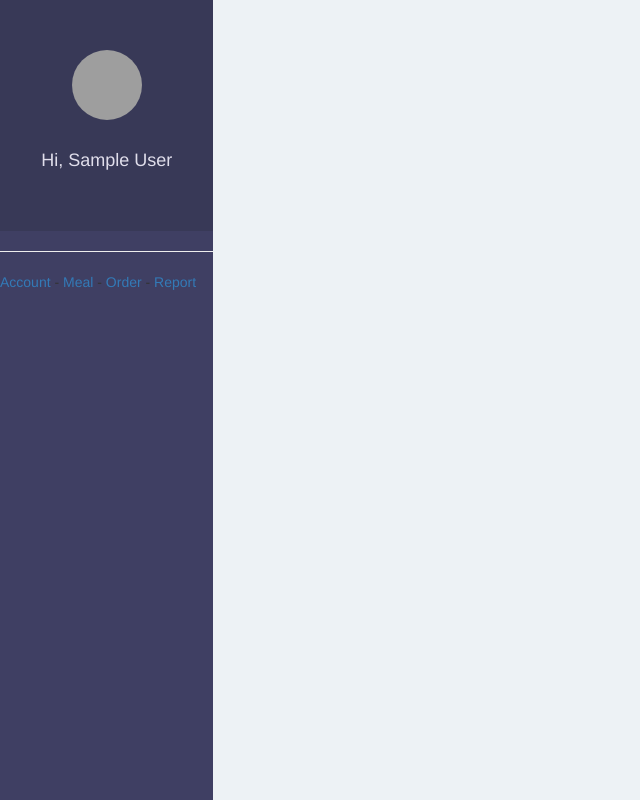
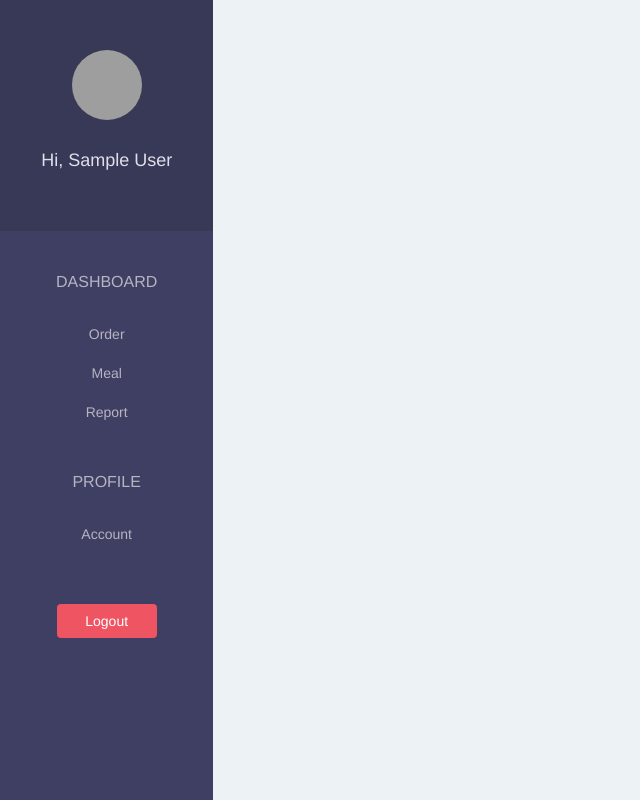
Before and after one commit to ikikika/foodtasker, a Django app: page /restaurant/meal/ in a window 1280 px wide. Shown: the whole page, without its empty margins (0-640 px from the left). Run offline with Django 3.2, Linux system fonts and the light colour scheme; the visitor is signed in with stand-in values (Sample User, id 1); data that the repository does not hold is empty; some libraries are stand-ins or nearby versions; grey boxes are pictures that could not be loaded.

Commit message:
styling sidebar

```diff
--- a/foodtaskerapp/static/css/style.css
+++ b/foodtaskerapp/static/css/style.css
@@ -45,3 +45,59 @@ body{
 .sidebar > div:first-child > h5{
   color: #b6b4c1;
 }
+
+/* sidebar -- list*/
+.sidebar .list-group{
+  padding:0;
+  background-color: #3f3f63;
+  text-align:center;
+}
+
+.sidebar .list-group > span{
+  color: #b6b4c1;
+  display:block;
+  margin-top: 20px;
+  padding:20px 0px;
+  font-size:16px;
+  font-weight:300;
+}
+
+.sidebar .list-group .list-group-item,
+.sidebar .list-group .list-group-item:focus{
+  background-color: #3f3f63;
+  color: #b6b4c1;
+  border:0;
+
+}
+
+
+.sidebar .list-group .list-group-item.active,
+.sidebar .list-group .list-group-item:hover{
+  background-color: #383957;
+  color: #e0deeb;
+}
+
+.sidebar .list-group .list-group-item:first-child{
+  border-top-left-radius: 0;
+  border-top-right-radius: 0;
+}
+
+.sidebar .list-group .list-group-item .badge,
+.sidebar .list-group .list-group-item:hover .badge{
+  background-color: #ee5462;
+  color:#e0deeb;
+}
+
+/* sidebar -- logout */
+.sidebar > div:last-child{
+  padding:30px;
+}
+
+.sidebar > div:last-child .btn{
+  width:100px;
+}
+
+/* content */
+.content{
+  padding: 0px 40px;
+}
--- a/foodtaskerapp/templates/restaurant/base.html
+++ b/foodtaskerapp/templates/restaurant/base.html
@@ -14,12 +14,21 @@ Restaurant
 
 </div>
 
-<hr/>
-<a href="{% url 'restaurant-account' %}">Account</a>
--
-<a href="{% url 'restaurant-meal' %}">Meal</a>
--
-<a href="{% url 'restaurant-order' %}">Order</a>
--
-<a href="{% url 'restaurant-report' %}">Report</a>
+<div class="list-group">
+  <span class="text-uppercase" >Dashboard</span>
+
+  <a href="{% url 'restaurant-order' %}" class="list-group-item">Order</a>
+  <a href="{% url 'restaurant-meal' %}" class="list-group-item">Meal</a>
+  <a href="{% url 'restaurant-report' %}" class="list-group-item">Report</a>
+
+  <span class="text-uppercase" >Profile</span>
+  <a href="{% url 'restaurant-account' %}" class="list-group-item">Account</a>
+
+</div>
+
+<div class="text-center">
+  <a href="{% url 'restaurant-sign-out' }" class="btn btn-pink">Logout</a>
+
+</div>
+
 {% endblock %}
```
